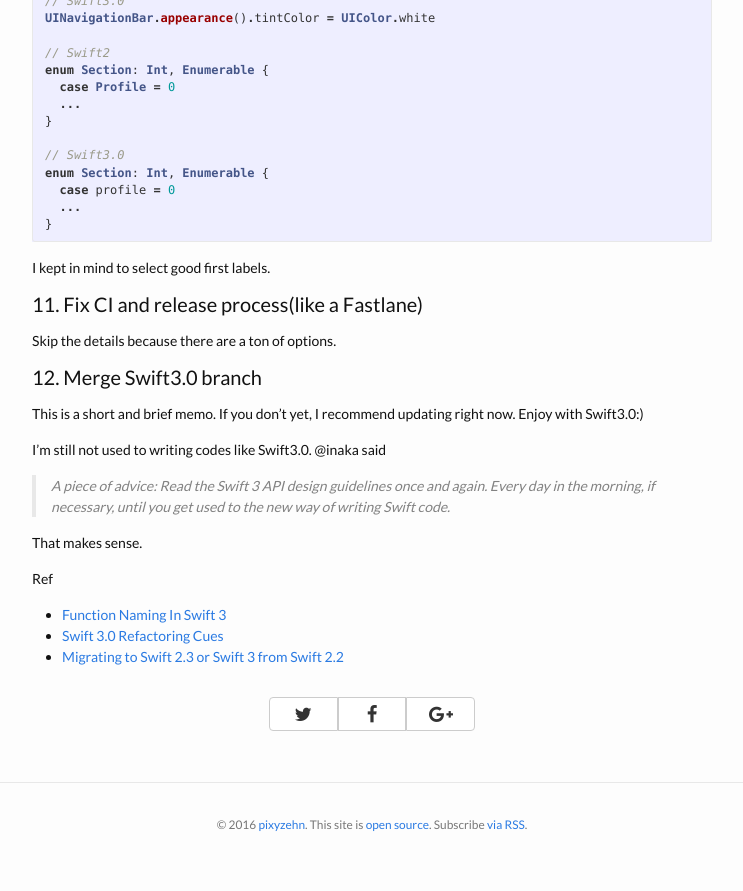
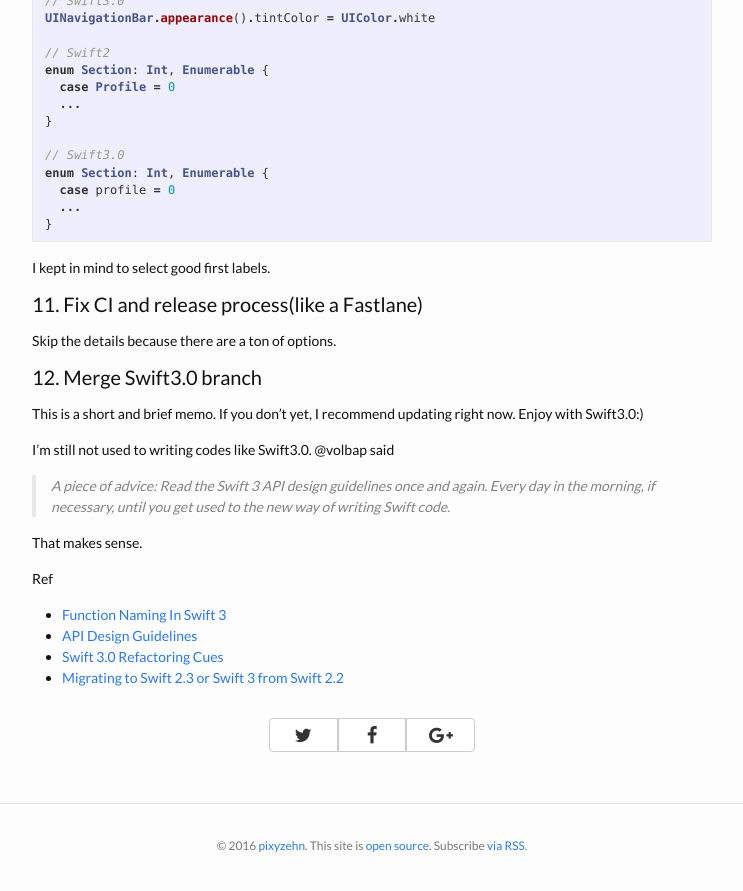
Before and after one commit to pixyzehn/pixyzehn.com, a Jekyll site: the page built from _posts/2016-09-25-migration-memo-from-swift2-to-swift3.0.md, in a window 1280 px wide and 900 px high, scrolled down 2206 px. Shown: the top 891 px of the window, without its empty margins (268-1011 px from the left). Built offline with Jekyll 4.4.1, drawn with Linux system fonts in a browser that asks for light colours; emoji names are drawn with the system emoji font; comment, search, counter and statistics services are not loaded.

Commit message:
Add new link and blank target

```diff
--- a/_posts/2016-09-25-migration-memo-from-swift2-to-swift3.0.md
+++ b/_posts/2016-09-25-migration-memo-from-swift2-to-swift3.0.md
@@ -6,7 +6,7 @@ tags: swift
 comments: true
 ---
 
-I did migration from Swift2 to Swift3.0 in my app called [Esafeed](https://itunes.apple.com/us/app/esafeed-for-esa.io/id1111901482?mt=8). I'll take a note for future myself and may be others. I hope it'll be useful for you.
+I did migration from Swift2 to Swift3.0 in my app called [Esafeed](https://itunes.apple.com/us/app/esafeed-for-esa.io/id1111901482?mt=8){:target="_blank"}. I'll take a note for future myself and may be others. I hope it'll be useful for you.
 
 In my opinion, if your app is small compared to other apps, it may be better to skip `Swift2.3`. In short, use `Swift3.0`.
 At first, I'm afraid of skipping `Swift2.3`, but it's easier more than I thought. Give it a try!
@@ -56,7 +56,7 @@ github "delba/SwiftyOAuth"
 #### 5. Check entitlements
 
 For instance, Keychain needs `entitlements`. Check apple official reference in details.
-[About Entitlements](https://developer.apple.com/library/content/documentation/Miscellaneous/Reference/EntitlementKeyReference/Chapters/AboutEntitlements.html)
+[About Entitlements](https://developer.apple.com/library/content/documentation/Miscellaneous/Reference/EntitlementKeyReference/Chapters/AboutEntitlements.html){:target="_blank"}
 
 #### 6. Change libraries if needed (Option)
 
@@ -123,13 +123,14 @@ Skip the details because there are a ton of options.
 
 This is a short and brief memo. If you don't yet, I recommend updating right now. Enjoy with Swift3.0:)
 
-I'm still not used to writing codes like Swift3.0. @inaka said
+I'm still not used to writing codes like Swift3.0. @volbap said
 
 > A piece of advice: Read the Swift 3 API design guidelines once and again. Every day in the morning, if necessary, until you get used to the new way of writing Swift code.
 
 That makes sense.
 
 Ref
-- [Function Naming In Swift 3](http://inaka.net/blog/2016/09/16/function-naming-in-swift-3/)
-- [Swift 3.0 Refactoring Cues](https://www.natashatherobot.com/swift-3-0-refactoring-cues/)
-- [Migrating to Swift 2.3 or Swift 3 from Swift 2.2](https://swift.org/migration-guide/)
+- [Function Naming In Swift 3](http://inaka.net/blog/2016/09/16/function-naming-in-swift-3/){:target="_blank"}
+- [API Design Guidelines](https://swift.org/documentation/api-design-guidelines/){:target="_blank"}
+- [Swift 3.0 Refactoring Cues](https://www.natashatherobot.com/swift-3-0-refactoring-cues/){:target="_blank"}
+- [Migrating to Swift 2.3 or Swift 3 from Swift 2.2](https://swift.org/migration-guide/){:target="_blank"}
```
